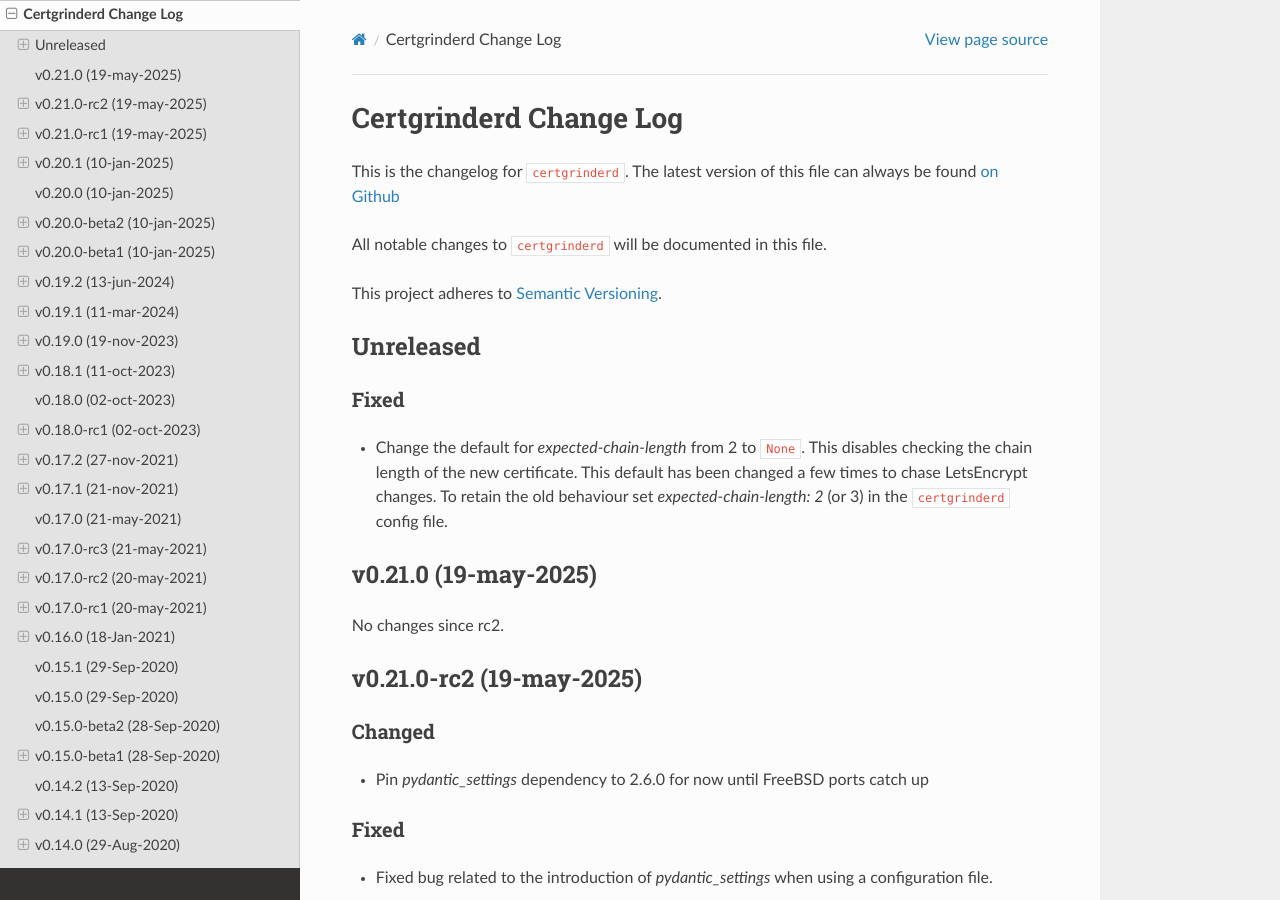
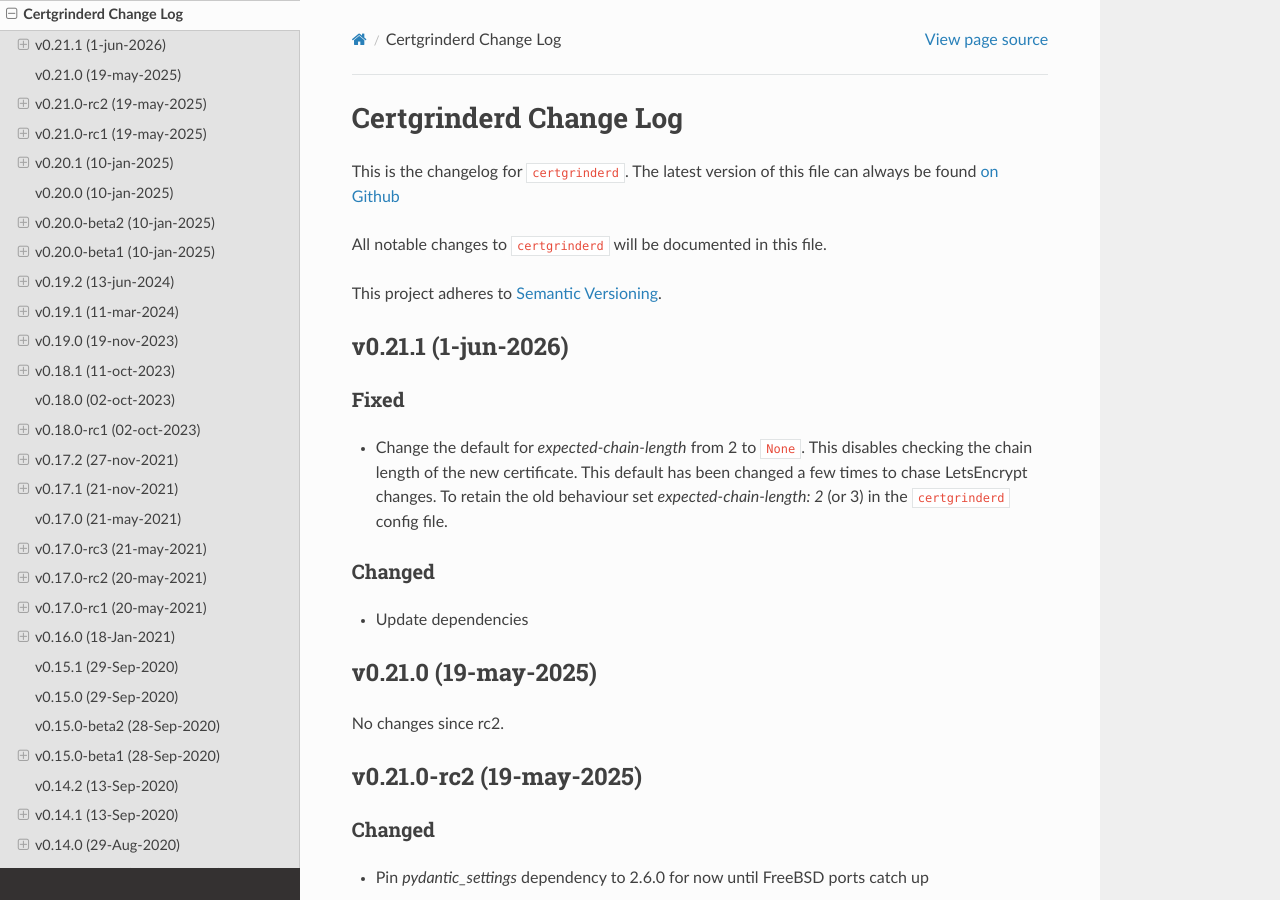
Before and after one commit to tykling/certgrinder, a Sphinx documentation site: the page built from docs/certgrinderd-changelog.rst, in a window 1280 px wide and 900 px high. Built offline with Sphinx 7.4.7 and the Read the Docs theme 3.1.0, drawn with Linux system fonts in a browser that asks for light colours.

Commit message:
Preparing to tag v0.21.1

```diff
--- a/docs/certgrinder-changelog.rst
+++ b/docs/certgrinder-changelog.rst
@@ -10,14 +10,14 @@
 This project adheres to `Semantic Versioning <http://semver.org/>`__.
 
 
-Unreleased
-----------
+v0.21.1 (1-jun-2026)
+--------------------
 
 Fixed
 ~~~~~~
 
 - Convert pathlib.Path paths to str before logging
-- Change the default for `expected-chain-length` from 2 to ``None``. This disables checking the chain length of the new certificate. This default has been changed a few times to chase LetsEncrypt changes. To retain the old behaviour set `expected-chain-length: 2` (or 3) in the ``certgrinderd`` config file.
+- Change the default for `expected-chain-length` from 2 to ``None``. This disables checking the chain length of the new certificate. This default has been changed a few times to chase LetsEncrypt changes. To retain the old behaviour set `expected-chain-length: 2` (or 3) in the ``certgrinder`` config file.
 
 
 v0.21.0 (19-may-2025)
--- a/docs/certgrinderd-changelog.rst
+++ b/docs/certgrinderd-changelog.rst
@@ -9,13 +9,18 @@
 
 This project adheres to `Semantic Versioning <http://semver.org/>`__.
 
-Unreleased
-----------
+v0.21.1 (1-jun-2026)
+--------------------
 
 Fixed
 ~~~~~~
 
 - Change the default for `expected-chain-length` from 2 to ``None``. This disables checking the chain length of the new certificate. This default has been changed a few times to chase LetsEncrypt changes. To retain the old behaviour set `expected-chain-length: 2` (or 3) in the ``certgrinderd`` config file.
+
+Changed
+~~~~~~~
+
+- Update dependencies
 
 
 v0.21.0 (19-may-2025)
```
